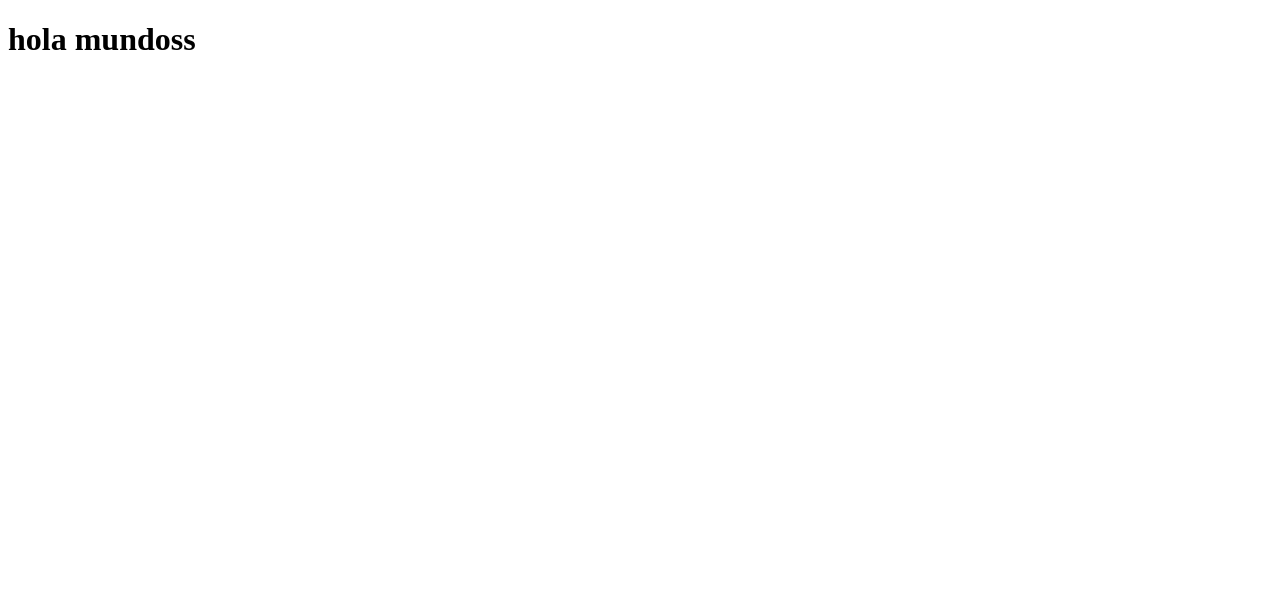
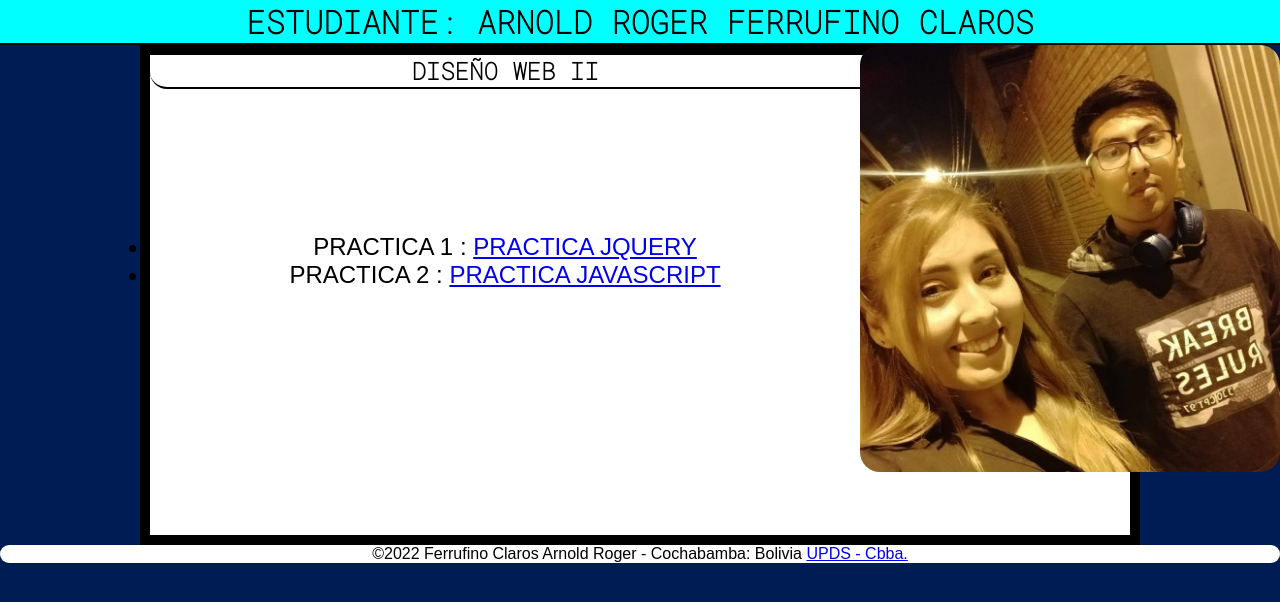
Before and after one commit to ARNOLDFERRUFINO/Disenioweb2, a plain HTML site: page index.html in a window 1280 px wide. Drawn offline with Linux system fonts and the light colour scheme; a web font is replaced by a local one.

Commit message:
Add files via upload

```diff
--- /dev/null
+++ b/disenio.css
@@ -0,0 +1,55 @@
+@import url('https://fonts.googleapis.com/css2?family=My+Soul&family=Roboto+Mono:wght@100&display=swap');
+@import url('https://fonts.googleapis.com/css2?family=Akshar:wght@300&display=swap');
+* {
+	margin: 0;
+	padding: 0;
+	-webkit-box-sizing: border-box;
+	-moz-box-sizing: border-box;
+	box-sizing: border-box;
+}
+body{
+    background-color: #001C55;
+}
+.contenedor{
+    width: 1000px;
+    height: 500px;
+    background-color:white;
+    text-align: center;
+    border: 2px;
+    margin: auto;
+    border: 10px solid black;
+}
+.texto{
+    font-family: 'Akshar', sans-serif;
+    font-size: 1.5rem;
+    text-align: center;
+
+}
+.pie{
+    font-family: 'Akshar', sans-serif;
+    text-align: center;
+   border-radius: 20px;
+
+}
+h2{
+   text-align: center;
+   border-bottom: 2px solid black;
+   font-family: 'Roboto Mono', monospace;
+   border-radius: 20px;
+}
+h1{
+    background-color: aqua;
+    text-align: center;
+    border-bottom: 2px solid black;
+    font-family: 'Roboto Mono', monospace;
+ }
+ .imagen{
+     width: 420px;
+     height: auto;
+     float: right;
+     border-radius: 20px;
+ }
+ header,.texto,.pie,h2{
+     background-color: white;
+
+ }
--- a/index.html
+++ b/index.html
@@ -4,9 +4,40 @@
     <meta charset="UTF-8">
     <meta http-equiv="X-UA-Compatible" content="IE=edge">
     <meta name="viewport" content="width=device-width, initial-scale=1.0">
-    <title>Document</title>
+    <title>PRACTICA 1</title>
+    <link rel="stylesheet" href="disenio.css">
 </head>
 <body>
-    <h1>hola mundoss</h1>
+    <script>alert("BIENVENIDO A MI PAGINA");</script>
+    <header>
+        <div>
+            <h1>ESTUDIANTE: ARNOLD ROGER FERRUFINO CLAROS</h1>
+            <img class="imagen" src="foto.jpg" alt="mi foto">
+        </div>
+    </header>
+    <div class="contenedor">
+        <h2> DISEÑO WEB II</h2>
+        <ul>
+            <br>
+            <br>
+            <br>
+            <br>
+            <br>
+            <br>
+            <br>
+            <br>
+            <li class="texto">PRACTICA 1 : <a href="#">PRACTICA JQUERY</a></li>
+           <li class="texto">PRACTICA 2 : <a href="#">PRACTICA JAVASCRIPT</a></li>
+        </ul>
+    </div>
+
+    <footer>
+        <div class="pie">
+            <p>
+                &copy;2022 Ferrufino Claros Arnold Roger - Cochabamba: Bolivia
+                <a href="http://www.upds.edu.bo/"> UPDS - Cbba.</a>
+              </p>
+        </div>
+    </footer>
 </body>
 </html>
```
Also changed, not shown: foto.jpg (added).
